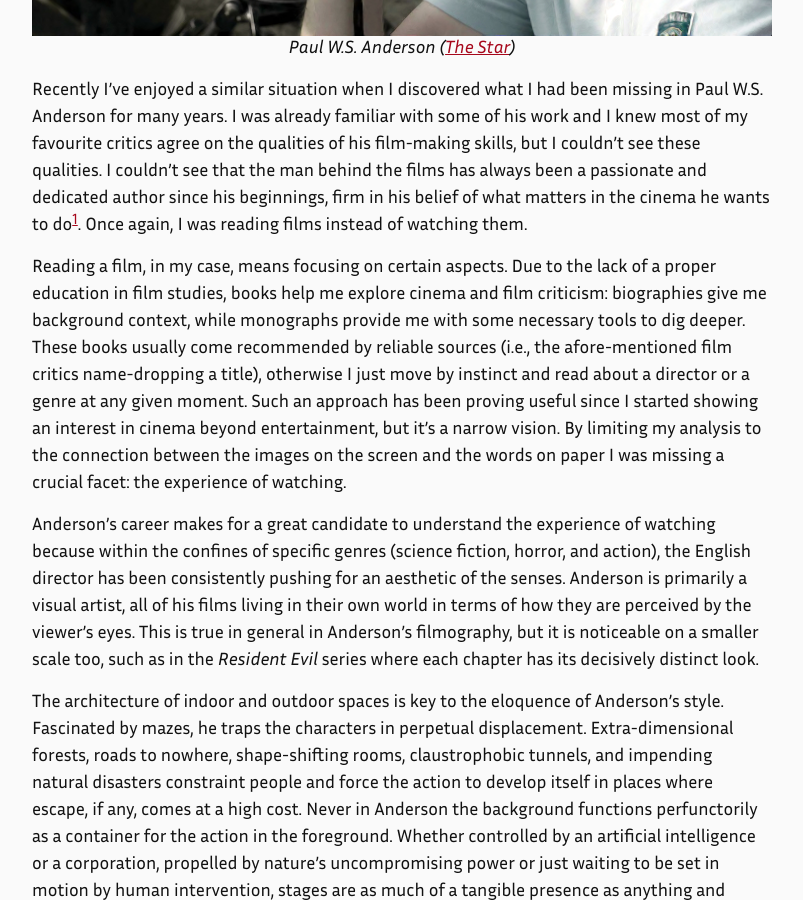
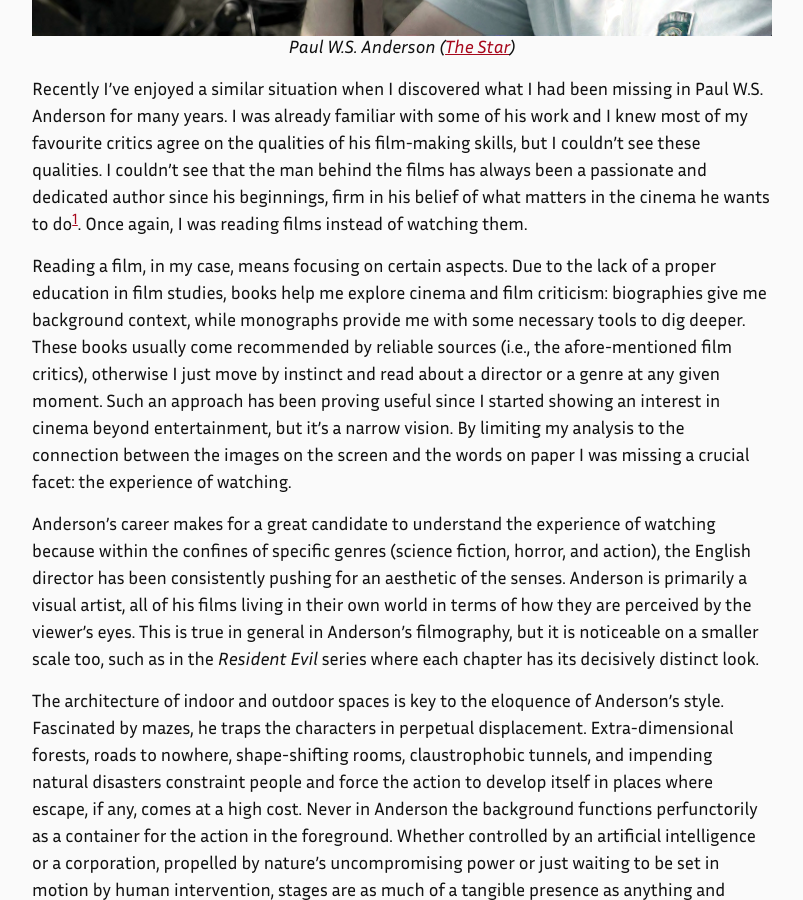
Before and after one commit to manuel-uberti/filmsinwords, a Jekyll site: the page built from _posts/2020-08-29-anderson.md, in a window 1280 px wide and 900 px high, scrolled down 878 px. Shown: the whole window, without its empty margins (238-1041 px from the left). Built offline with Jekyll 4.4.1, drawn with Linux system fonts in a browser that asks for light colours.

Commit message:
Simplify comment

```diff
--- a/_posts/2020-08-29-anderson.md
+++ b/_posts/2020-08-29-anderson.md
@@ -35,12 +35,12 @@ Reading a film, in my case, means focusing on certain aspects. Due to the lack
 of a proper education in film studies, books help me explore cinema and film
 criticism: biographies give me background context, while monographs provide me
 with some necessary tools to dig deeper. These books usually come recommended by
-reliable sources (i.e., the afore-mentioned film critics name-dropping a title),
-otherwise I just move by instinct and read about a director or a genre at any
-given moment. Such an approach has been proving useful since I started showing
-an interest in cinema beyond entertainment, but it’s a narrow vision. By
-limiting my analysis to the connection between the images on the screen and the
-words on paper I was missing a crucial facet: the experience of watching.
+reliable sources (i.e., the afore-mentioned film critics), otherwise I just move
+by instinct and read about a director or a genre at any given moment. Such an
+approach has been proving useful since I started showing an interest in cinema
+beyond entertainment, but it’s a narrow vision. By limiting my analysis to the
+connection between the images on the screen and the words on paper I was missing
+a crucial facet: the experience of watching.
 
 Anderson’s career makes for a great candidate to understand the experience of
 watching because within the confines of specific genres (science fiction,
```
